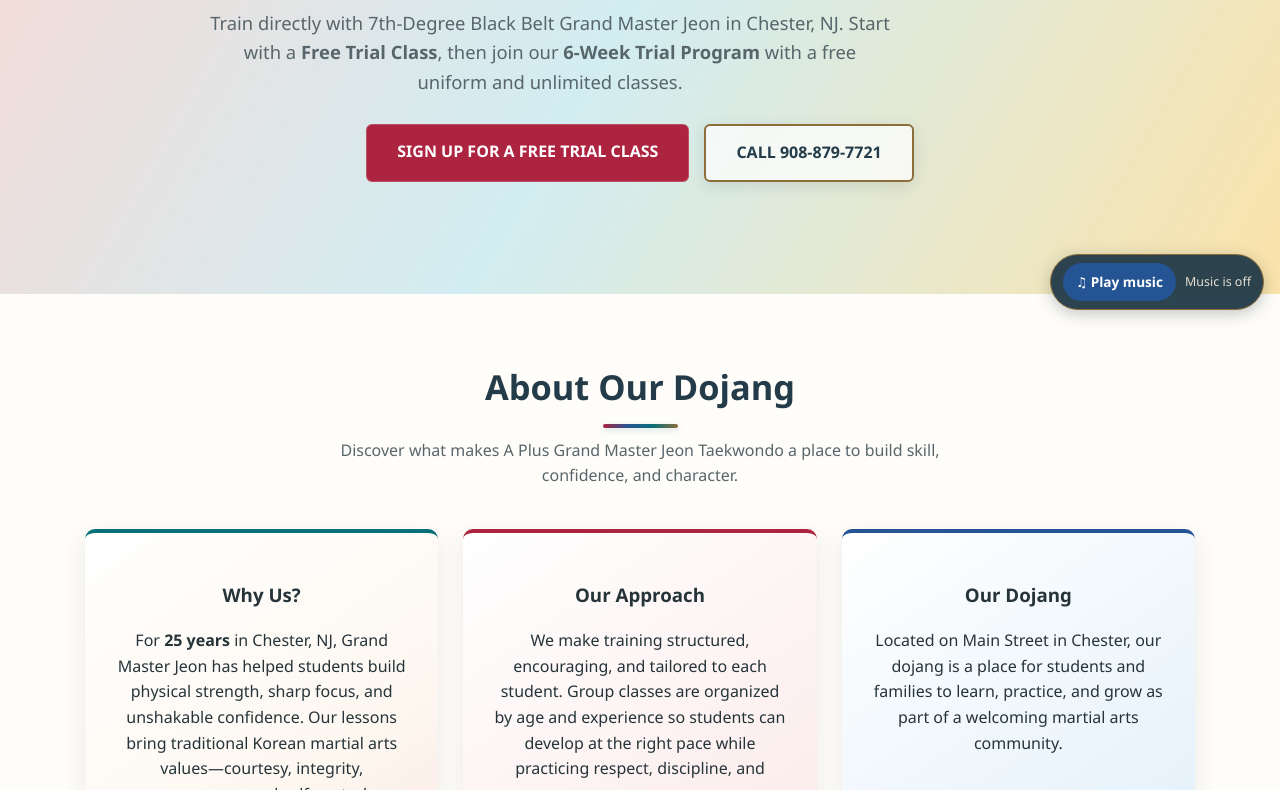
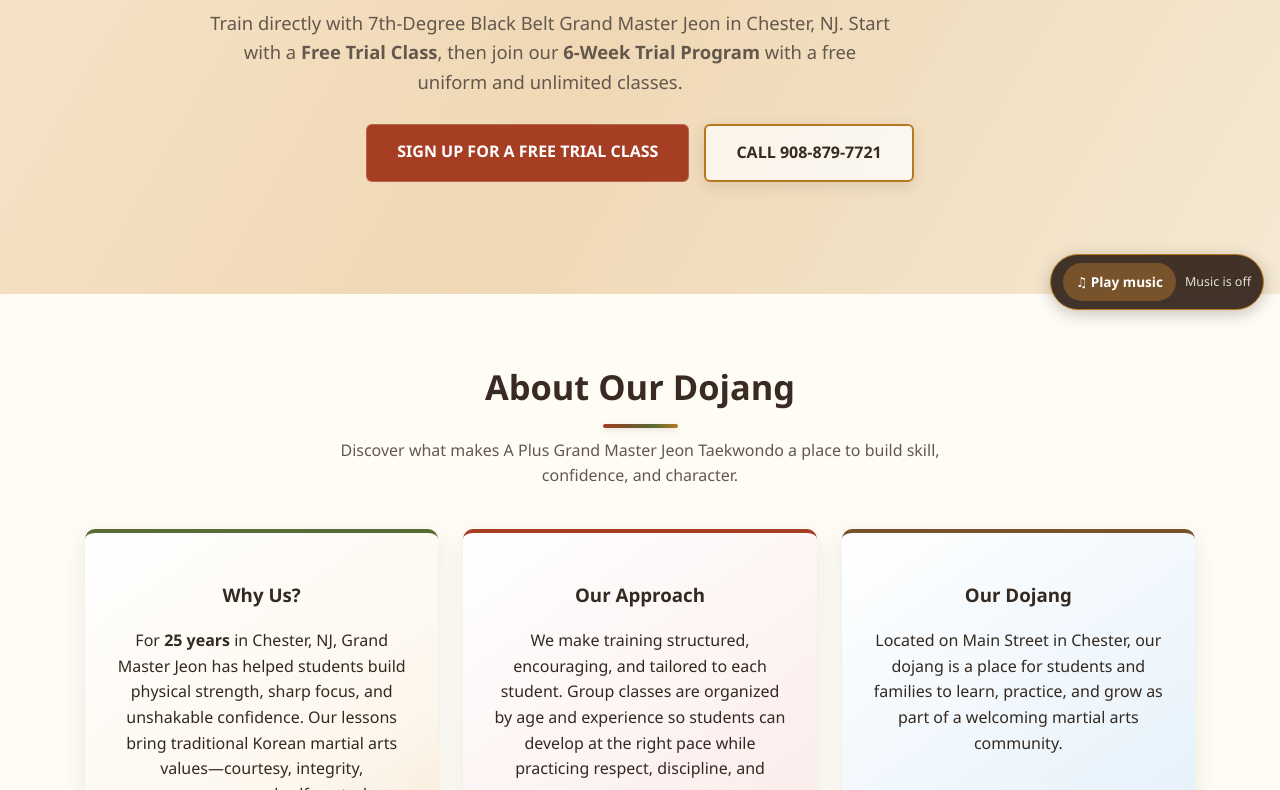
Before and after one commit to Masterjeon1/A-Plus-Grand-Master-Jeon-Taekwondo, a plain HTML site: page index.html in a window 1280 px wide. Shown: the part 474-1264 px from the top of the page. Drawn offline with Linux system fonts and the light colour scheme.

Commit message:
Add warm Thanksgiving color palette

```diff
--- a/theme.css
+++ b/theme.css
@@ -1,30 +1,30 @@
 :root {
-    --primary: #ad2440;
-    --primary-dark: #831b32;
-    --primary-rgb: 173, 36, 64;
-    --secondary: #087078;
-    --secondary-rgb: 8, 112, 120;
-    --royal-blue: #245493;
-    --royal-blue-rgb: 36, 84, 147;
-    --gold: #8d6d39;
-    --gold-rgb: 141, 109, 57;
-    --gold-light: #fce6ac;
-    --gold-dark: #72572f;
-    --gold-shine: linear-gradient(135deg, #f8d678, #fbe8b6);
-    --navy: #243c49;
-    --navy-rgb: 36, 60, 73;
-    --navy-mid: #48616d;
-    --navy-mid-rgb: 72, 97, 109;
-    --navy-deep: #314954;
-    --navy-shine: linear-gradient(135deg, #fbe0dd 0%, #cbecef 52%, #fbe7b9 100%);
-    --hero-shine: linear-gradient(120deg, #fbd8d2 0%, #d2edf2 50%, #fbe3aa 100%);
-    --card-shine: linear-gradient(145deg, #ffffff 0%, #fdf7f0 65%, #fae7e4 100%);
-    --dark: #243c49;
-    --light: #fcfaf6;
-    --page-bg: #fffdf9;
-    --light-accent: #dceff0;
-    --text: #26343a;
-    --muted: #58666c;
-    --border: #e6dfd0;
-    --border-accent: #cdbb92;
+    --primary: #a63e24;
+    --primary-dark: #7d2d1a;
+    --primary-rgb: 166, 62, 36;
+    --secondary: #596b35;
+    --secondary-rgb: 89, 107, 53;
+    --royal-blue: #78522b;
+    --royal-blue-rgb: 120, 82, 43;
+    --gold: #b7791f;
+    --gold-rgb: 183, 121, 31;
+    --gold-light: #f3d999;
+    --gold-dark: #79500d;
+    --gold-shine: linear-gradient(135deg, #d99a36, #f4dda8);
+    --navy: #3a2b22;
+    --navy-rgb: 58, 43, 34;
+    --navy-mid: #60483a;
+    --navy-mid-rgb: 96, 72, 58;
+    --navy-deep: #4d382b;
+    --navy-shine: linear-gradient(135deg, #f5e8d0 0%, #e9d7b5 52%, #f6e2c5 100%);
+    --hero-shine: linear-gradient(120deg, #f7e5cb 0%, #f0d8b5 50%, #f4e9d3 100%);
+    --card-shine: linear-gradient(145deg, #ffffff 0%, #fdf7ed 65%, #f6e8d4 100%);
+    --dark: #3a2b22;
+    --light: #fcf8f0;
+    --page-bg: #fffcf6;
+    --light-accent: #eae2cb;
+    --text: #332920;
+    --muted: #63584d;
+    --border: #e2d4be;
+    --border-accent: #c5a576;
 }
```
